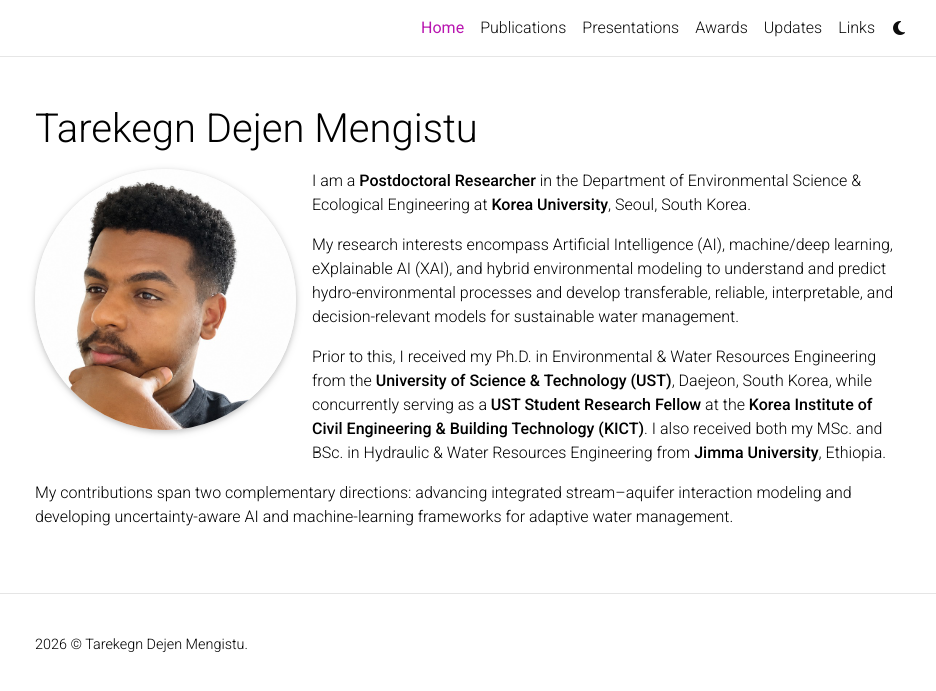
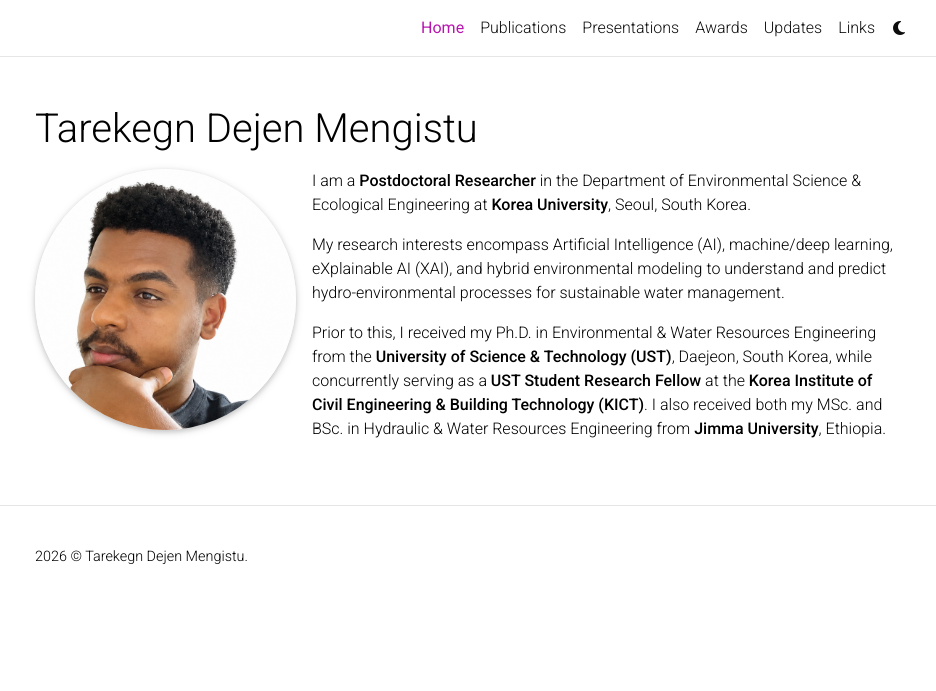
Before and after one commit to tdmengistu/tdmengistu.github.io, a Jekyll site: the page built from _pages/about.md, in a window 1280 px wide. Shown: the top 691 px of the page, without its empty margins (170-1106 px from the left). Built offline with Jekyll 4.4.1, drawn with Linux system fonts in a browser that asks for light colours; a style sheet for code colours, icons or effects is not loaded.

Commit message:
Update about.md

```diff
--- a/_pages/about.md
+++ b/_pages/about.md
@@ -15,8 +15,6 @@ social: false
 
 I am a **Postdoctoral Researcher** in the Department of Environmental Science & Ecological Engineering at **Korea University**, Seoul, South Korea.
 
-My research interests encompass Artificial Intelligence (AI), machine/deep learning, eXplainable AI (XAI), and hybrid environmental modeling to understand and predict hydro-environmental processes and develop transferable, reliable, interpretable, and decision-relevant models for sustainable water management.
+My research interests encompass Artificial Intelligence (AI), machine/deep learning, eXplainable AI (XAI), and hybrid environmental modeling to understand and predict hydro-environmental processes for sustainable water management.
 
 Prior to this, I received my Ph.D. in Environmental & Water Resources Engineering from the **University of Science & Technology (UST)**, Daejeon, South Korea, while concurrently serving as a **UST Student Research Fellow** at the **Korea Institute of Civil Engineering & Building Technology (KICT)**. I also received both my MSc. and BSc. in Hydraulic & Water Resources Engineering from **Jimma University**, Ethiopia.
-
-My contributions span two complementary directions: advancing integrated stream–aquifer interaction modeling and developing uncertainty-aware AI and machine-learning frameworks for adaptive water management.
```
